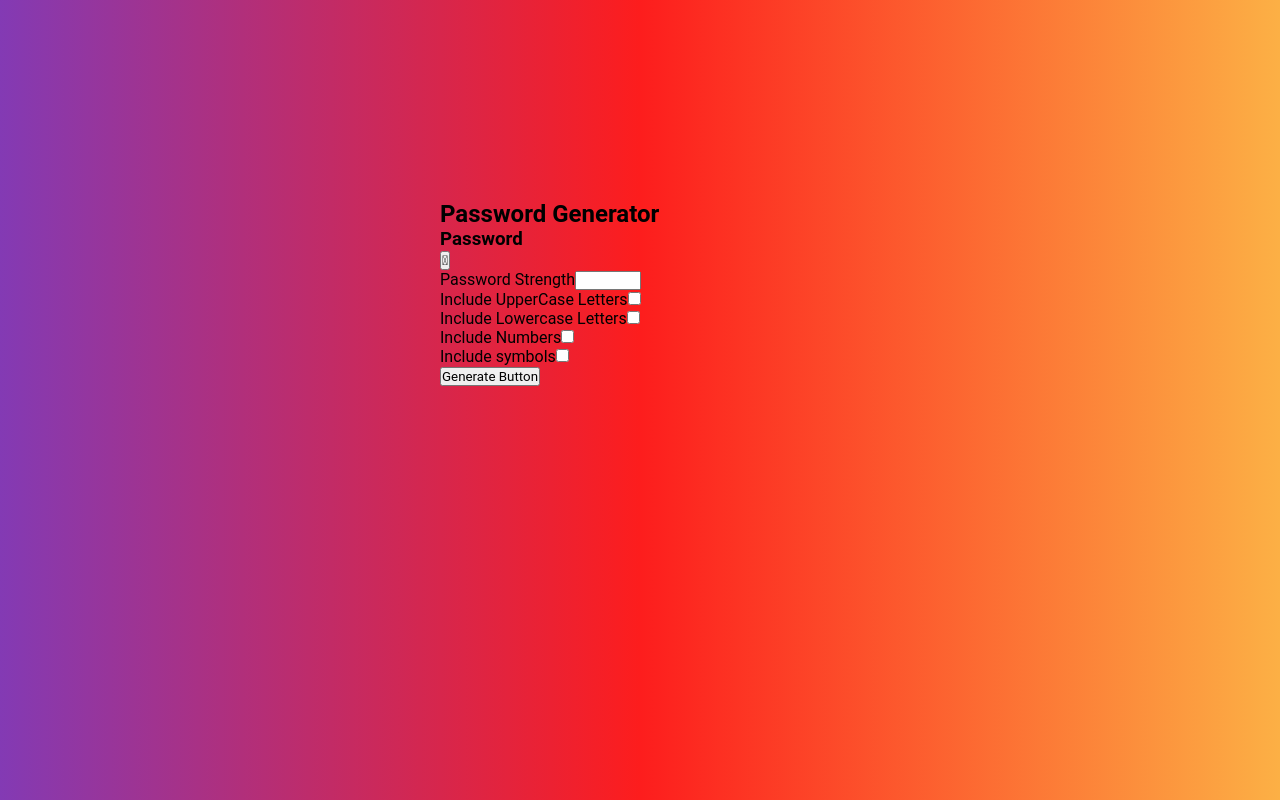
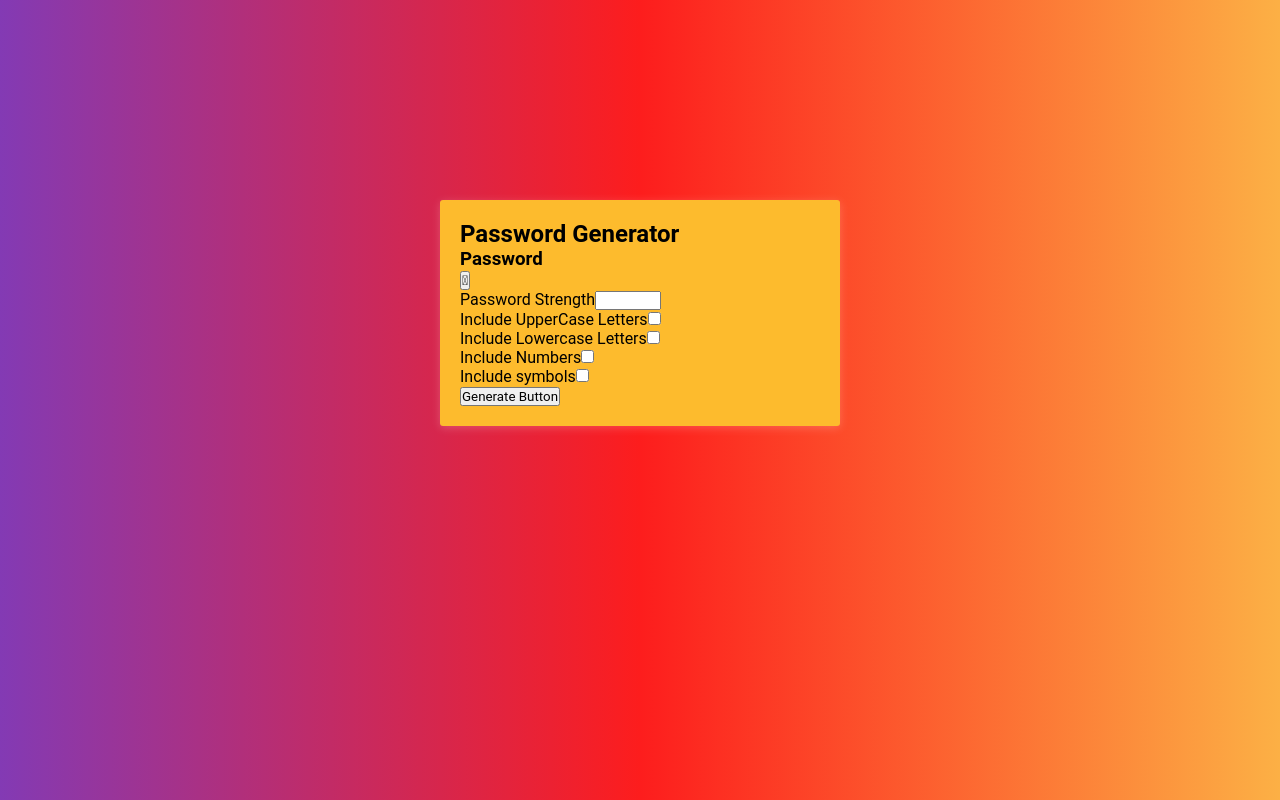
Before and after one commit to a-matta/passwordgenerator, a React (Create React App) app: page / in a window 1280 px wide. Built offline with nearby package versions, Linux system fonts and the light colour scheme; some icons are missing.

Commit message:
updated css file

```diff
--- a/src/App.css
+++ b/src/App.css
@@ -13,3 +13,23 @@
   margin: 0 auto;
   padding-top: 200px;
 }
+
+.generator {
+  background: #fdbb2d;
+  border-radius: 3px;
+  box-shadow: 0px 2px 10px rgba(255, 255, 255, 0.2);
+  padding: 20px;
+}
+
+.generator__header {
+  text-align: center;
+  color: #fff;
+  margin-bottom: 20px;
+}
+.generator__password {
+  background: rgba(0, 0, 0, 0.4);
+  padding: 13px 10px;
+  color: #fff;
+  height: 46px;
+  margin-bottom: 15px;
+}
```
